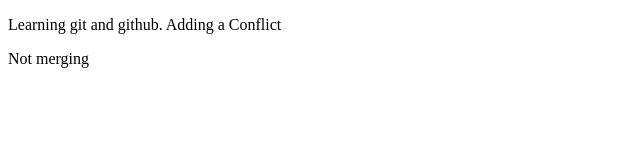
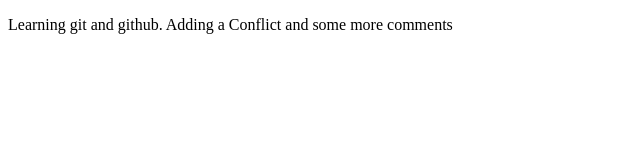
Before and after one commit to Vishakha-Goher-Creations/Another, a plain HTML site: page index.html in a window 1280 px wide. Shown: the whole page, without its empty margins (0-640 px from the left). Drawn offline with Linux system fonts and the light colour scheme.

Commit message:
few more words

```diff
--- a/index.html
+++ b/index.html
@@ -6,7 +6,7 @@
     <title>Document</title>
 </head>
 <body>
-    <p>Learning git and github. Adding a Conflict</p>
-    <p>Not merging</p>
+    <p>Learning git and github. Adding a Conflict and some more comments</p>
+
 </body>
 </html>
```
